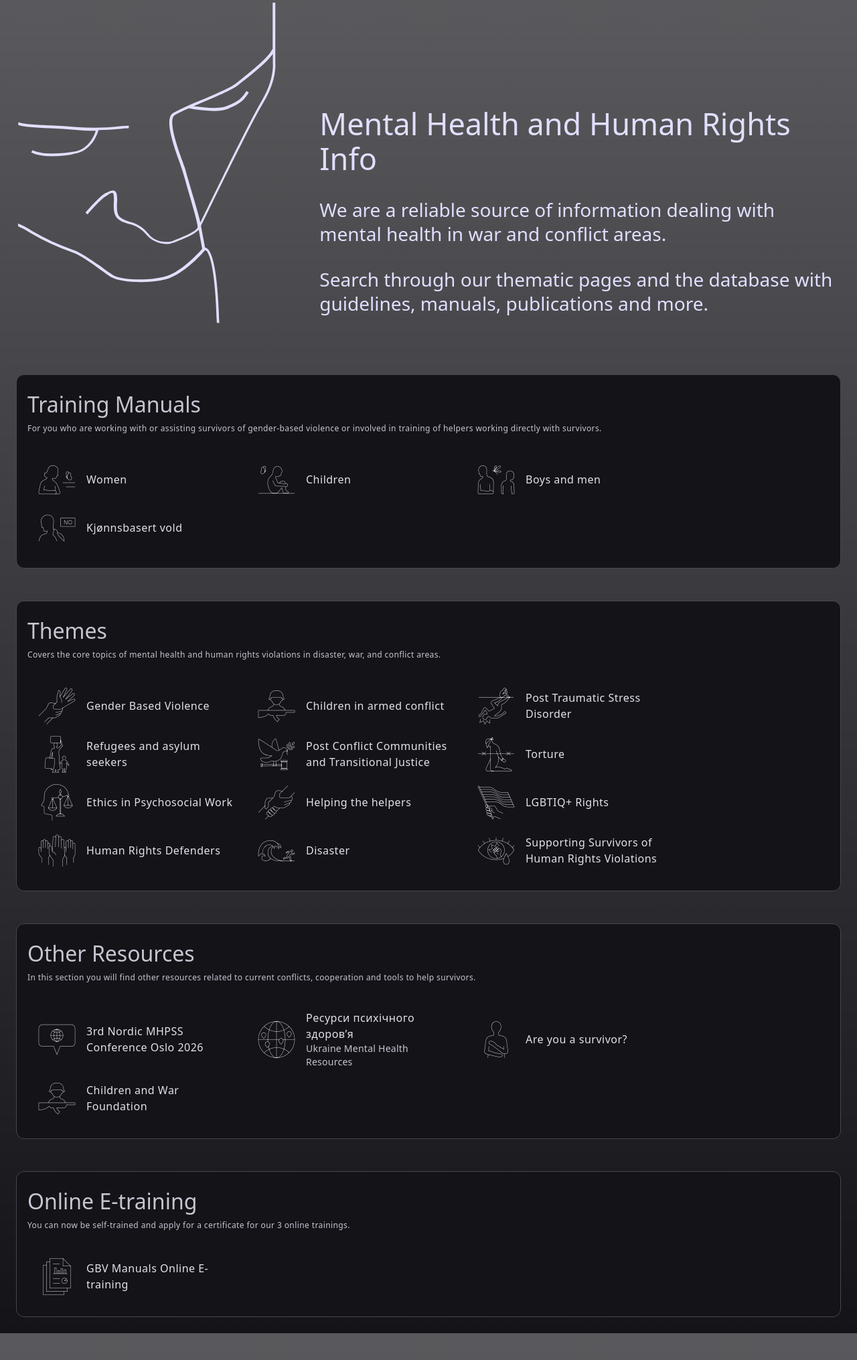
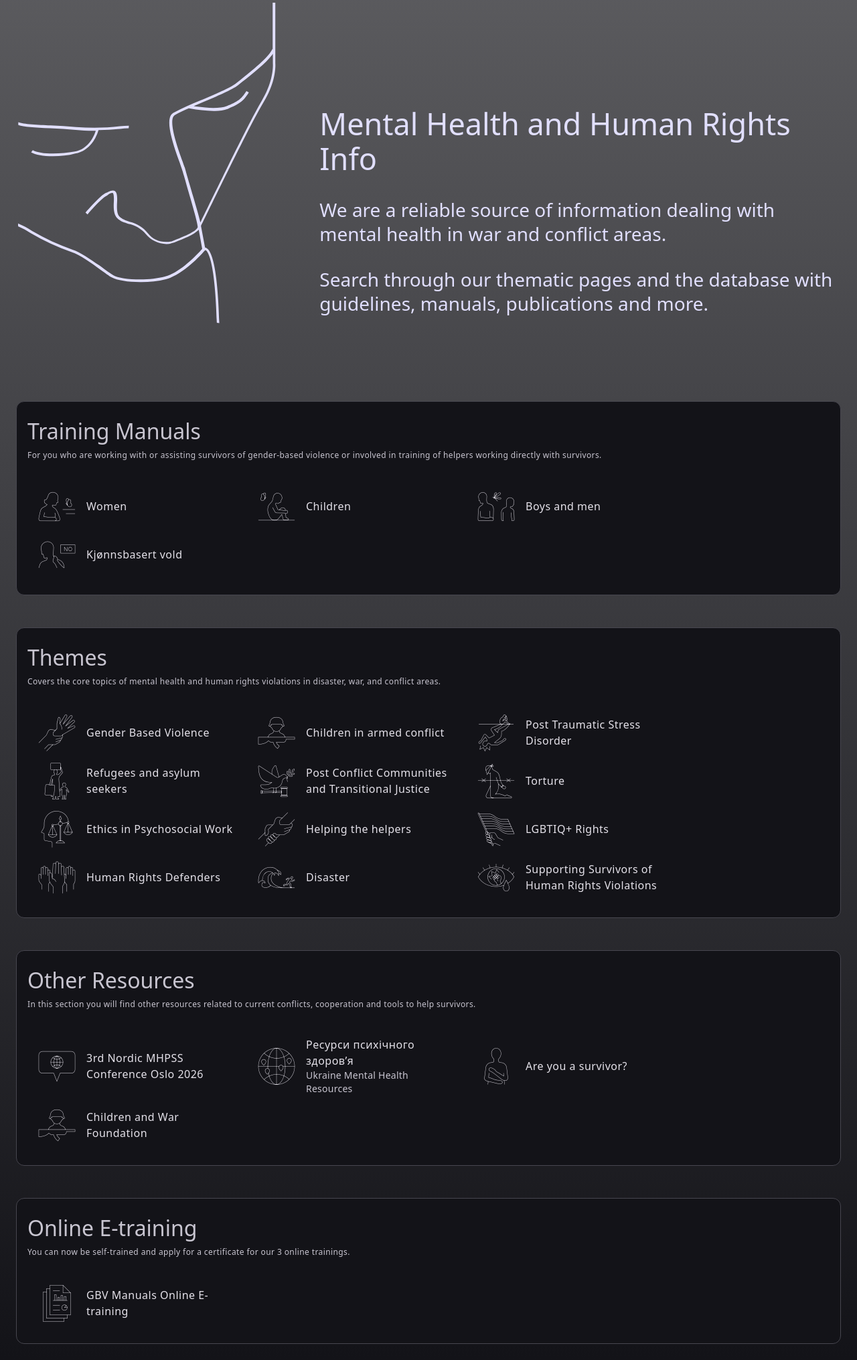
Before and after one commit to henkpb/hhri, a Jekyll site: the page built from index.md, in a window 1280 px wide. Shown: the whole page at 67% size. Built offline with Jekyll 4.4.1, drawn with Linux system fonts in a browser that asks for light colours; some web fonts are replaced; before the commit the page ends 1991 px from its top, so only the background shows below that.

Commit message:
Update home.css

```diff
--- a/css/home.css
+++ b/css/home.css
@@ -13,6 +13,7 @@
 }
 .micl-body {
   flex-direction: column;
+  row-gap: 48px;
 }
 .micl-pane>.micl-pane__columns {
     column-gap: 64px;
```
